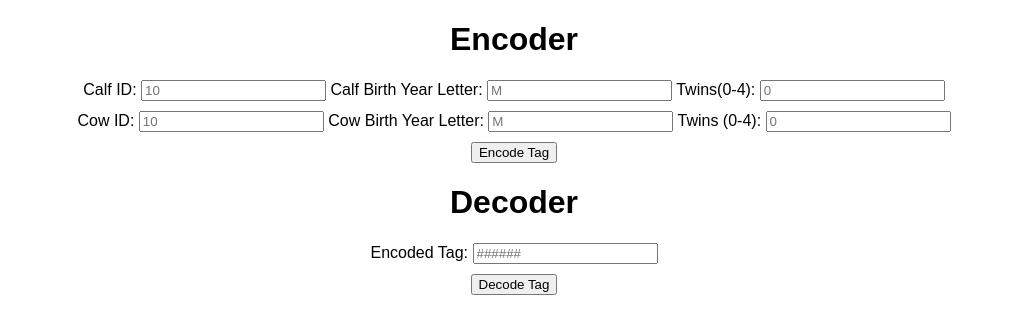
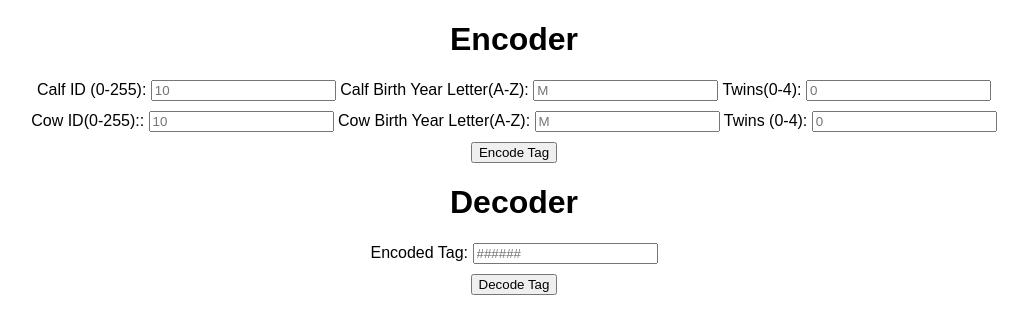
Before and after one commit to calebmiller/CattleTagger, a plain HTML site: page index.html in a window 1280 px wide. Shown: the whole page, without its empty margins (126-1154 px from the left). Drawn offline with Linux system fonts and the light colour scheme.

Commit message:
added ranges

```diff
--- a/index.html
+++ b/index.html
@@ -20,10 +20,10 @@
 <body>
 	<h1>Encoder</h1>
     <div class="input-group">
-        <label for="calf_id">Calf ID:</label>
+        <label for="calf_id">Calf ID (0-255):</label>
         <input type="number" id="calf_id" placeholder="10">
         <mark id="msg_cid"></mark>
-        <label for="calf_yr">Calf Birth Year Letter:</label>
+        <label for="calf_yr">Calf Birth Year Letter(A-Z):</label>
         <input type="text" id="calf_yr" placeholder="M">
         <mark id="msg_cyr"></mark>
         <label for="calf_twin">Twins(0-4):</label>
@@ -32,10 +32,10 @@
     </div>
 
     <div class="input-group">
-        <label for="cow_id">Cow ID:</label>
+        <label for="cow_id">Cow ID(0-255)::</label>
         <input type="number" id="cow_id" placeholder="10">
         <mark id="msg_oid"></mark>
-        <label for="cow_yr">Cow Birth Year Letter:</label>
+        <label for="cow_yr">Cow Birth Year Letter(A-Z):</label>
         <input type="text" id="cow_yr" placeholder="M">
         <mark id="msg_oyr"></mark>
         <label for="cow_twin">Twins (0-4):</label>
```
